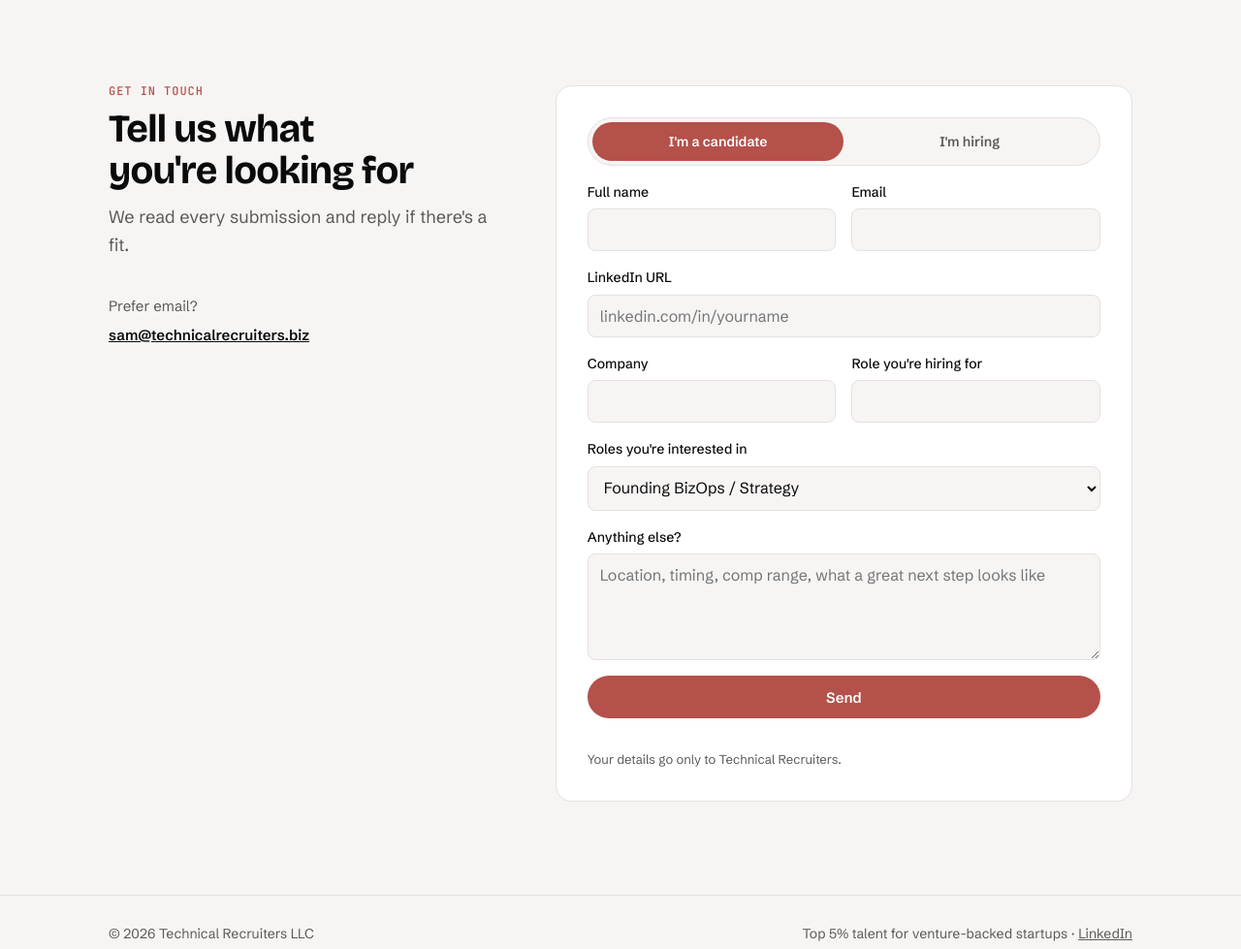
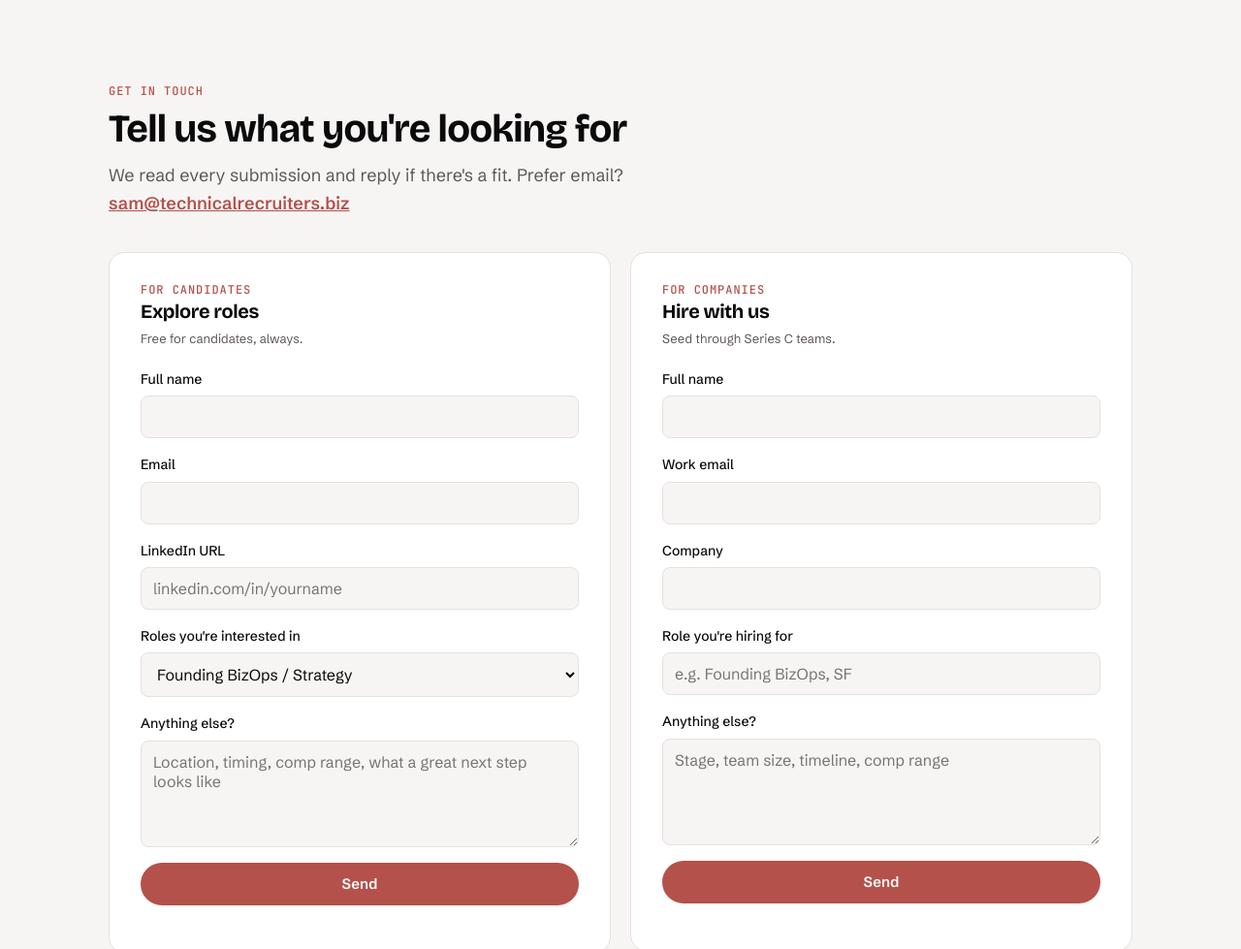
Before and after one commit to samtechrecruiters-art/technicalrecruiters-site, a plain HTML site: page index.html in a window 1280 px wide. Shown: the part 2960-3939 px from the top of the page at 97% size. Drawn offline with nearby package versions, Linux system fonts and the light colour scheme.

Commit message:
Add files via upload

```diff
--- a/index.html
+++ b/index.html
@@ -38,6 +38,7 @@
   --accent:#E8968E; --accent-ink:#100E0D; --accent-soft:#3A2321; --signal:#34D399; color-scheme:dark}
 
 *{box-sizing:border-box}
+[hidden]{display:none!important}
 html{scroll-behavior:smooth}
 @media (prefers-reduced-motion:reduce){html{scroll-behavior:auto}*{animation:none!important;transition:none!important}}
 body{margin:0;background:var(--bg);color:var(--ink);font:16px/1.6 var(--body);-webkit-font-smoothing:antialiased}
@@ -132,13 +133,8 @@ details[open] summary::after{transform:rotate(45deg)}
 details p{padding:0 0 20px;color:var(--muted);max-width:68ch}
 
 /* contact */
-.contact{display:grid;grid-template-columns:.8fr 1.2fr;gap:clamp(32px,5vw,64px);align-items:start}
+.forms{display:grid;grid-template-columns:1fr 1fr;gap:20px;align-items:start}
 form{background:var(--surface);border:1px solid var(--line);border-radius:16px;padding:clamp(20px,3vw,32px);display:grid;gap:16px;min-width:0}
-.seg{display:grid;grid-template-columns:1fr 1fr;background:var(--bg);border:1px solid var(--line);border-radius:999px;padding:4px}
-.seg input{position:absolute;opacity:0;pointer-events:none}
-.seg label{text-align:center;padding:9px 12px;border-radius:999px;font-weight:600;font-size:14px;cursor:pointer;color:var(--muted)}
-.seg input:checked+label{background:var(--accent);color:var(--accent-ink)}
-.seg input:focus-visible+label{outline:2px solid var(--accent);outline-offset:2px}
 .row{display:grid;grid-template-columns:1fr 1fr;gap:16px}
 .field{display:grid;gap:6px;min-width:0}
 .field label{font-size:14px;font-weight:500}
@@ -149,7 +145,10 @@ form{background:var(--surface);border:1px solid var(--line);border-radius:16px;p
 .status{font-size:14px;font-weight:500}
 .status.ok{color:var(--signal)}.status.err{color:#D14343}
 .hp{position:absolute;left:-9999px}
-@media (max-width:860px){.contact{grid-template-columns:1fr}}
+.form-head{display:grid;gap:6px;margin-bottom:4px}
+.lead-form{scroll-margin-top:84px}
+a.inline{color:var(--accent);font-weight:600}
+@media (max-width:760px){.forms{grid-template-columns:1fr}}
 @media (max-width:520px){.row{grid-template-columns:1fr}}
 .direct{display:grid;gap:6px;margin-top:24px;font-size:15px;color:var(--muted)}
 .direct a{color:var(--ink);font-weight:600}
@@ -180,8 +179,8 @@ footer .wrap{display:flex;justify-content:space-between;gap:16px;flex-wrap:wrap}
       <h1>Top 5% talent drives <em>innovation.</em></h1>
       <p class="lede">We place exceptional operators and engineers at high-growth startups backed by leading investors, from seed through Series C. Quality first, and fast.</p>
       <div class="ctas">
-        <a class="btn btn-primary" href="#contact" data-path="candidate">I'm exploring roles</a>
-        <a class="btn btn-ghost" href="#contact" data-path="company">I'm hiring</a>
+        <a class="btn btn-primary" href="#candidate-form">I'm exploring roles</a>
+        <a class="btn btn-ghost" href="#company-form">I'm hiring</a>
       </div>
       <p class="cities" aria-label="Markets"><span>San Francisco</span><span>New York</span><span>Seattle</span><span>Los Angeles</span><span>Austin</span></p>
     </div>
@@ -211,7 +210,7 @@ footer .wrap{display:flex;justify-content:space-between;gap:16px;flex-wrap:wrap}
           <li>A straight read on fit before you spend time interviewing</li>
           <li>Always free for you</li>
         </ul>
-        <a class="btn btn-primary" href="#contact" data-path="candidate">Share your background</a>
+        <a class="btn btn-primary" href="#candidate-form">Share your background</a>
       </article>
       <article class="path" id="companies">
         <p class="eyebrow">For companies</p>
@@ -222,7 +221,7 @@ footer .wrap{display:flex;justify-content:space-between;gap:16px;flex-wrap:wrap}
           <li>Rapid, quality-first placement</li>
           <li>Built for seed through Series C teams</li>
         </ul>
-        <a class="btn btn-ghost" href="#contact" data-path="company">Tell us about the role</a>
+        <a class="btn btn-ghost" href="#company-form">Tell us about the role</a>
       </article>
     </div>
   </section>
@@ -287,38 +286,39 @@ footer .wrap{display:flex;justify-content:space-between;gap:16px;flex-wrap:wrap}
   </section>
 
   <section id="contact" style="padding-top:0">
-    <div class="wrap contact">
-      <div class="sec-head" style="margin:0">
+    <div class="wrap">
+      <div class="sec-head">
         <p class="eyebrow">Get in touch</p>
         <h2>Tell us what you're looking for</h2>
-        <p class="lede">We read every submission and reply if there's a fit.</p>
-        <div class="direct">Prefer email?<span><a href="mailto:sam@technicalrecruiters.biz">sam@technicalrecruiters.biz</a></span></div>
+        <p class="lede">We read every submission and reply if there's a fit. Prefer email? <a class="inline" href="mailto:sam@technicalrecruiters.biz">sam@technicalrecruiters.biz</a></p>
       </div>
-
-      <form id="lead" novalidate>
-        <div class="seg" role="radiogroup" aria-label="I am">
-          <input type="radio" name="type" id="t-cand" value="Candidate" checked><label for="t-cand">I'm a candidate</label>
-          <input type="radio" name="type" id="t-co" value="Company"><label for="t-co">I'm hiring</label>
-        </div>
-        <div class="row">
-          <div class="field"><label for="f-name">Full name</label><input id="f-name" name="name" autocomplete="name" required></div>
-          <div class="field"><label for="f-email">Email</label><input id="f-email" name="email" type="email" autocomplete="email" required></div>
-        </div>
-        <div class="field" data-for="Candidate"><label for="f-li">LinkedIn URL</label><input id="f-li" name="linkedin" type="url" placeholder="linkedin.com/in/yourname" inputmode="url"></div>
-        <div class="row" data-for="Company" hidden>
-          <div class="field"><label for="f-co">Company</label><input id="f-co" name="company" autocomplete="organization"></div>
-          <div class="field"><label for="f-role">Role you're hiring for</label><input id="f-role" name="role_hiring"></div>
-        </div>
-        <div class="field" data-for="Candidate"><label for="f-int">Roles you're interested in</label>
-          <select id="f-int" name="interest">
+      <div class="forms">
+        <form id="candidate-form" class="lead-form" data-type="Candidate" novalidate>
+          <div class="form-head"><p class="eyebrow">For candidates</p><h3>Explore roles</h3><p class="form-note">Free for candidates, always.</p></div>
+          <div class="field"><label for="c-name">Full name</label><input id="c-name" name="name" autocomplete="name" required></div>
+          <div class="field"><label for="c-email">Email</label><input id="c-email" name="email" type="email" autocomplete="email" required></div>
+          <div class="field"><label for="c-li">LinkedIn URL</label><input id="c-li" name="linkedin" type="url" placeholder="linkedin.com/in/yourname" inputmode="url"></div>
+          <div class="field"><label for="c-int">Roles you're interested in</label>
+            <select id="c-int" name="interest">
               <option>Founding BizOps / Strategy</option><option>Chief of Staff</option><option>Forward Deployed / Deployment</option><option>Implementation</option><option>GTM / Growth</option><option>Software Engineering</option><option>Not sure yet</option>
             </select></div>
-        <div class="field"><label for="f-msg">Anything else?</label><textarea id="f-msg" name="message" placeholder="Location, timing, comp range, what a great next step looks like"></textarea></div>
+          <div class="field"><label for="c-msg">Anything else?</label><textarea id="c-msg" name="message" placeholder="Location, timing, comp range, what a great next step looks like"></textarea></div>
           <input class="hp" type="text" name="_honey" tabindex="-1" autocomplete="off" aria-hidden="true">
           <button class="btn btn-primary" type="submit">Send</button>
-        <p class="status" id="status" role="status" aria-live="polite"></p>
-        <p class="form-note">Your details go only to Technical Recruiters.</p>
+          <p class="status" role="status" aria-live="polite"></p>
         </form>
+        <form id="company-form" class="lead-form" data-type="Company" novalidate>
+          <div class="form-head"><p class="eyebrow">For companies</p><h3>Hire with us</h3><p class="form-note">Seed through Series C teams.</p></div>
+          <div class="field"><label for="k-name">Full name</label><input id="k-name" name="name" autocomplete="name" required></div>
+          <div class="field"><label for="k-email">Work email</label><input id="k-email" name="email" type="email" autocomplete="email" required></div>
+          <div class="field"><label for="k-co">Company</label><input id="k-co" name="company" autocomplete="organization"></div>
+          <div class="field"><label for="k-role">Role you're hiring for</label><input id="k-role" name="role_hiring" placeholder="e.g. Founding BizOps, SF"></div>
+          <div class="field"><label for="k-msg">Anything else?</label><textarea id="k-msg" name="message" placeholder="Stage, team size, timeline, comp range"></textarea></div>
+          <input class="hp" type="text" name="_honey" tabindex="-1" autocomplete="off" aria-hidden="true">
+          <button class="btn btn-primary" type="submit">Send</button>
+          <p class="status" role="status" aria-live="polite"></p>
+        </form>
+      </div>
     </div>
   </section>
 </main>
@@ -330,36 +330,27 @@ footer .wrap{display:flex;justify-content:space-between;gap:16px;flex-wrap:wrap}
 <script>
 (function(){
   var FORM_ENDPOINT = "https://formsubmit.co/ajax/sam@technicalrecruiters.biz";
-  var form = document.getElementById("lead"), status = document.getElementById("status");
   document.getElementById("yr").textContent = new Date().getFullYear();
-
-  function setPath(v){
-    document.getElementById(v === "Company" ? "t-co" : "t-cand").checked = true;
-    form.querySelectorAll("[data-for]").forEach(function(el){ el.hidden = el.getAttribute("data-for") !== v; });
-  }
-  form.querySelectorAll('input[name="type"]').forEach(function(r){ r.addEventListener("change", function(){ setPath(r.value); }); });
-  document.querySelectorAll("[data-path]").forEach(function(a){
-    a.addEventListener("click", function(){ setPath(a.getAttribute("data-path") === "company" ? "Company" : "Candidate"); });
-  });
-
+  document.querySelectorAll(".lead-form").forEach(function(form){
+    var status = form.querySelector(".status"), type = form.getAttribute("data-type");
     form.addEventListener("submit", function(e){
       e.preventDefault();
       var name = form.name.value.trim(), email = form.email.value.trim();
       if(!name || !/^\S+@\S+\.\S+$/.test(email)){
         status.className = "status err"; status.textContent = "Add your name and a valid email so we can reply."; return;
       }
-    var data = new FormData(form), type = data.get("type"), payload = {};
-    form.querySelectorAll("[data-for][hidden] input, [data-for][hidden] select").forEach(function(el){ data.delete(el.name); });
-    data.forEach(function(v,k){ payload[k] = v; });
+      var payload = { type: type };
+      new FormData(form).forEach(function(v,k){ payload[k] = v; });
       payload._subject = (type === "Company" ? "[Website] COMPANY inquiry: " : "[Website] Candidate inquiry: ") + name;
       payload._autoresponse = type === "Company" ? "Thanks for reaching out to Technical Recruiters! We got your note about the role and will reply within one business day. Sam Kwak, sam@technicalrecruiters.biz" : "Thanks for reaching out to Technical Recruiters! We review every submission and will be in touch if there is a fit. Sam Kwak, sam@technicalrecruiters.biz";
       payload._template = "table";
       var btn = form.querySelector("button"); btn.disabled = true; btn.textContent = "Sending...";
       fetch(FORM_ENDPOINT, {method:"POST", headers:{"Content-Type":"application/json","Accept":"application/json"}, body: JSON.stringify(payload)})
         .then(function(r){ if(!r.ok) throw 0; return r.json(); })
-      .then(function(){ form.reset(); setPath("Candidate"); status.className = "status ok"; status.textContent = "Sent. We'll be in touch if there's a fit."; })
+        .then(function(){ form.reset(); status.className = "status ok"; status.textContent = "Sent. We'll be in touch if there's a fit."; })
         .catch(function(){ status.className = "status err"; status.textContent = "That didn't go through. Email sam@technicalrecruiters.biz instead."; })
         .finally(function(){ btn.disabled = false; btn.textContent = "Send"; });
+    });
   });
 })();
 </script>
```
Lines whose indentation alone changed are shown as unchanged.
